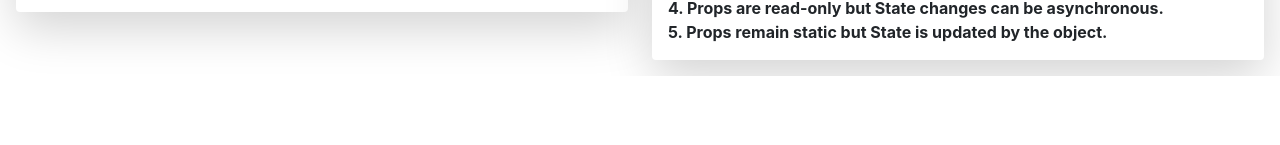
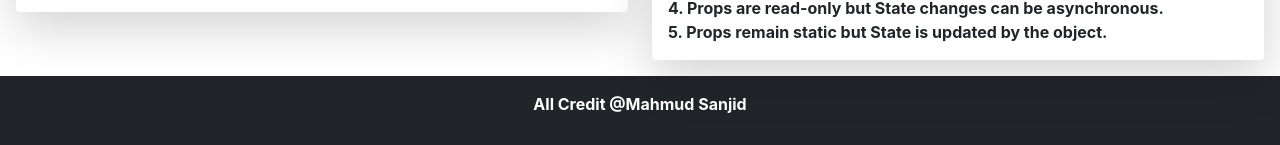
Before and after one commit to Sanjidk/lucky-one-food-lover, a React (Create React App) app: page / in a window 1280 px wide. Shown: the part 2091-2236 px from the top of the page. Before the commit the page ends 2167 px from the top, so only its background shows below. Built offline with nearby package versions, Linux system fonts and the light colour scheme.

Commit message:
footer and redmi file

```diff
--- a/src/App.js
+++ b/src/App.js
@@ -1,5 +1,6 @@
 import './App.css';
 import Foods from './components/Foods/Foods';
+import Footer from './components/Footer/Footer';
 import Header from './components/Header/Header';
 import Question from './components/Question/Question';
 
@@ -9,6 +10,7 @@ function App() {
       <Header></Header>
       <Foods></Foods>
       <Question></Question>
+      <Footer></Footer>
 
     </div>
   );
--- /dev/null
+++ b/src/components/Footer/Footer.js
@@ -0,0 +1,11 @@
+import React from 'react';
+
+const Footer = () => {
+  return (
+    <div className='bg-dark text-white text-center fw-bold p-3'>
+      <p>All Credit @Mahmud Sanjid </p>
+    </div>
+  );
+};
+
+export default Footer;
```
Also changed, not shown: 1 other file (tests, documents, lock files or other folders).
